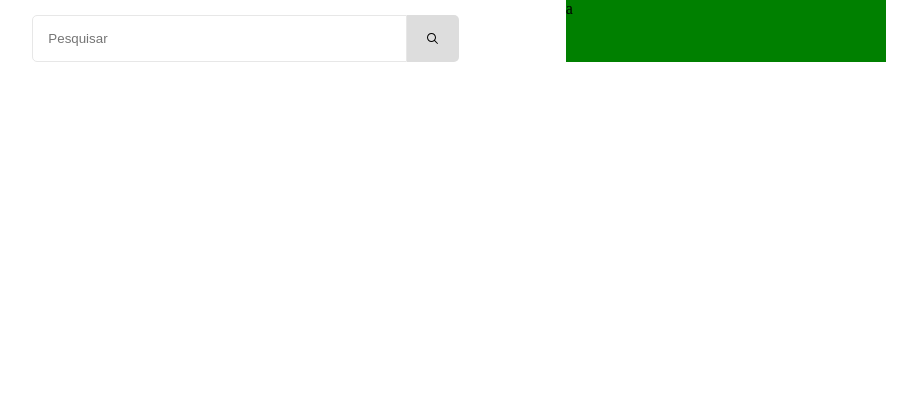
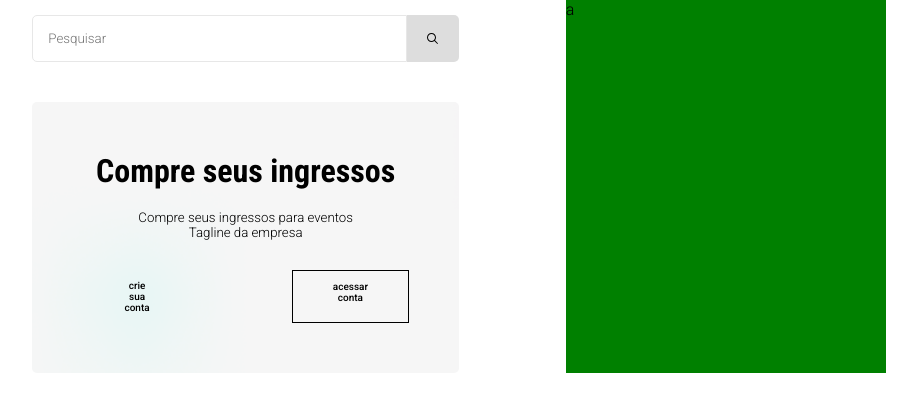
Before and after one commit to Dorishow/gestao-de-eventos, a React (Create React App) app: page / in a window 1280 px wide. Shown: the top 412 px of the page, without its empty margins (181-1098 px from the left). Built offline with nearby package versions, Linux system fonts and the light colour scheme.

Commit message:
feat: adição do banner de usuário na tela inicial

```diff
--- a/src/components/Inputs/SearchBar/searchBarStyles.tsx
+++ b/src/components/Inputs/SearchBar/searchBarStyles.tsx
@@ -12,6 +12,7 @@ export const searchInput = css ('input', {
     border: '1px solid #E7E7E7',
     borderRadius: '5px 0px 0px 5px',
     outline: 'none',
+    color: '#474747'
 })
 
 export const searchSubmit = css('button', {
--- /dev/null
+++ b/src/components/Login/RedirectButton.tsx
@@ -0,0 +1,9 @@
+import React from "react";
+import { Link } from "react-router-dom";
+import { redirectStyle } from "./RedirectStyle";
+
+export default function RedirectButton(props: any){
+    return(
+        <Link className={redirectStyle({bordered: props.bordered })} to={props.linkToRedirect} >{props.text}</Link>
+    )
+}
--- /dev/null
+++ b/src/components/Login/RedirectStyle.tsx
@@ -0,0 +1,35 @@
+import { css, styled } from '@stitches/react'
+
+export const redirectContainer = css('Link', {
+    marginTop: '30px',
+    display: 'inline-flex',
+    gap: '100px',
+    justifyItems: 'space-evenly',
+    '@media (max-width: 767px)':{
+        flexDirection: 'column',
+        gap: '10px'
+    }
+})
+
+export const redirectStyle = css('button', {
+    textDecoration: 'none',
+    paddingLeft: '40px',
+    paddingRight: '40px',
+    paddingTop: '10px',
+    paddingBottom: '10px',
+    color: '#000000',
+    fontWeight: 'normal',
+    fontSize: 'x-small',
+
+    '@media (max-width: 767px)':{
+        flexDirection: 'column'
+    },
+
+    variants:{
+        bordered:{
+            yes:{
+                border: '1px solid black'
+            }
+        }
+    }
+})
--- /dev/null
+++ b/src/components/UserBanner/Banner.tsx
@@ -0,0 +1,25 @@
+import React from "react";
+import RedirectButton from "../Login/RedirectButton";
+import { redirectContainer, redirectStyle } from "../Login/RedirectStyle";
+import { BannerStyle, BannerTitle } from "./BannerStyle";
+
+export default class Banner extends React.Component<any, any>{
+    render(): React.ReactNode {
+        return(
+            <article className={BannerStyle()}>
+                <h2 className={BannerTitle()}>Compre seus ingressos</h2>
+                <h5>
+                    Compre seus ingressos para eventos
+                    <br/>
+                    Tagline da empresa
+
+                    <br />
+                </h5>
+                <section className={redirectContainer()}>
+                    <RedirectButton bordered="" linkToRedirect={'criar-conta'} text={'crie sua conta'}></RedirectButton>
+                    <RedirectButton bordered="yes" linkToRedirect={'login'} text={'acessar conta'}></RedirectButton>
+                </section>
+            </article>
+        )
+    }
+}
--- /dev/null
+++ b/src/components/UserBanner/BannerStyle.tsx
@@ -0,0 +1,22 @@
+import { css } from "@stitches/react";
+import BannerBg from '../../assets/bg.png'
+
+export const BannerStyle = css('div', {
+    marginTop: '40px',
+    width: '100%',
+    borderRadius: '5px',
+    display: 'grid',
+    placeItems: 'center',
+    padding: '50px',
+    backgroundImage: `url('${BannerBg}')`,
+    backgroundSize: 'cover',
+    backgroundRepeat: 'no-repeat',
+    textAlign: 'center',
+})
+
+export const BannerTitle = css('h2', {
+    fontWeight: 'bold',
+    fontSize: 'xx-large',
+    fontFamily: 'Roboto Condensed',
+    marginBottom: '20px'
+})
--- a/src/index.css
+++ b/src/index.css
@@ -1,5 +1,10 @@
+@import url('https://fonts.googleapis.com/css2?family=Roboto:wght@300;500&display=swap');
+@import url('https://fonts.googleapis.com/css2?family=Roboto+Condensed:wght@300;400;700&family=Roboto:wght@300;500&display=swap');
+
 *{
     margin: 0;
     padding: 0;
     box-sizing: border-box;
+    font-family: 'Roboto', sans-serif;
+    font-weight: lighter;
 }
--- a/src/pages/user/Home/Home.tsx
+++ b/src/pages/user/Home/Home.tsx
@@ -1,6 +1,7 @@
 import React from "react";
 import SearchBar from "../../../components/Inputs/SearchBar/SearchBar";
 import { asideContent, homeTemplate, mainContent } from "./styles";
+import Banner  from "../../../components/UserBanner/Banner";
 
 export default class Home extends React.Component<any, any>{
 
@@ -21,6 +22,7 @@ export default class Home extends React.Component<any, any>{
             <div className={homeTemplate()}>
                 <section className={mainContent()}>
                     <SearchBar handler={this.searchHandler}></SearchBar>
+                    <Banner></Banner>
                 </section>
                 <section className={asideContent()}>
                     a
```
Also changed, not shown: src/assets/bg.png (added).
